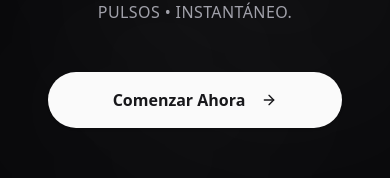
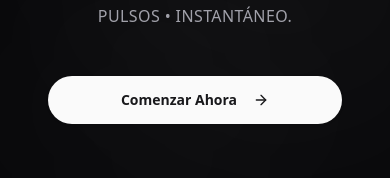
Before and after one commit to 2k12/laRedFrontend, a React app: page / in a window 390 px wide. Shown: the part 417-595 px from the top of the page. Built offline with nearby package versions, Linux system fonts and the light colour scheme; no server answers; the HTML template or start-up script is replaced by a standard one.

Commit message:
updt: vlaiidation edit drop amount and change appereance of principoal button

```diff
--- a/src/pages/LandingPage.tsx
+++ b/src/pages/LandingPage.tsx
@@ -58,8 +58,8 @@ export default function LandingPage() {
                     <div className="flex flex-col sm:flex-row items-center justify-center gap-6 pt-4 md:pt-8 w-full sm:w-auto px-6 sm:px-0">
                         <Link to="/login" className="w-full sm:w-auto">
                             <div className="magnetic-btn hero-btn block sm:inline-block w-full sm:w-auto">
-                                <Button className="h-14 md:h-16 w-full sm:w-auto px-8 md:px-10 rounded-full bg-primary text-primary-foreground hover:bg-white hover:text-black text-base md:text-lg font-bold transition-all duration-300">
-                                    Comenzar Ahora <ArrowRight className="ml-2 w-5 h-5" />
+                                <Button className="h-12 md:h-16 w-full sm:w-auto px-6 md:px-10 rounded-full bg-primary text-primary-foreground hover:bg-white hover:text-black text-sm md:text-lg font-bold transition-all duration-300">
+                                    Comenzar Ahora <ArrowRight className="ml-2 w-4 h-4 md:w-5 md:h-5" />
                                 </Button>
                             </div>
                         </Link>
--- a/src/pages/StoreProductsPage.tsx
+++ b/src/pages/StoreProductsPage.tsx
@@ -212,6 +212,14 @@ export default function StoreProductsPage() {
 
     const handleUpdate = async () => {
         if (!editingProduct) return;
+
+        // Validation for Price Limit
+        const cat = categories.find((c: any) => c.slug === editingProduct.category);
+        if (cat && editingProduct.price > cat.max_price) {
+            toast.error(`El precio excede el límite de ${cat.max_price} ${BRANDING.currencySymbol} para ${cat.name}`);
+            return;
+        }
+
         setSubmitting(true);
         const token = localStorage.getItem('token');
         try {
@@ -752,6 +760,18 @@ export default function StoreProductsPage() {
                                         onChange={e => setEditingProduct({ ...editingProduct, price: parseFloat(e.target.value) })}
                                         className="bg-zinc-900 border-zinc-800"
                                     />
+                                    {(() => {
+                                        const cat = categories.find((c: any) => c.slug === editingProduct.category);
+                                        const maxPrice = cat ? cat.max_price : 0;
+                                        if (cat && editingProduct.price > maxPrice) {
+                                            return (
+                                                <p className="text-[9px] text-red-500 font-bold mt-1">
+                                                    Máximo permitido: {maxPrice} {BRANDING.currencySymbol}
+                                                </p>
+                                            );
+                                        }
+                                        return null;
+                                    })()}
                                 </div>
                                 <div className="grid gap-2">
                                     <Label className="text-[9px] font-black uppercase text-zinc-500">Stock</Label>
```
